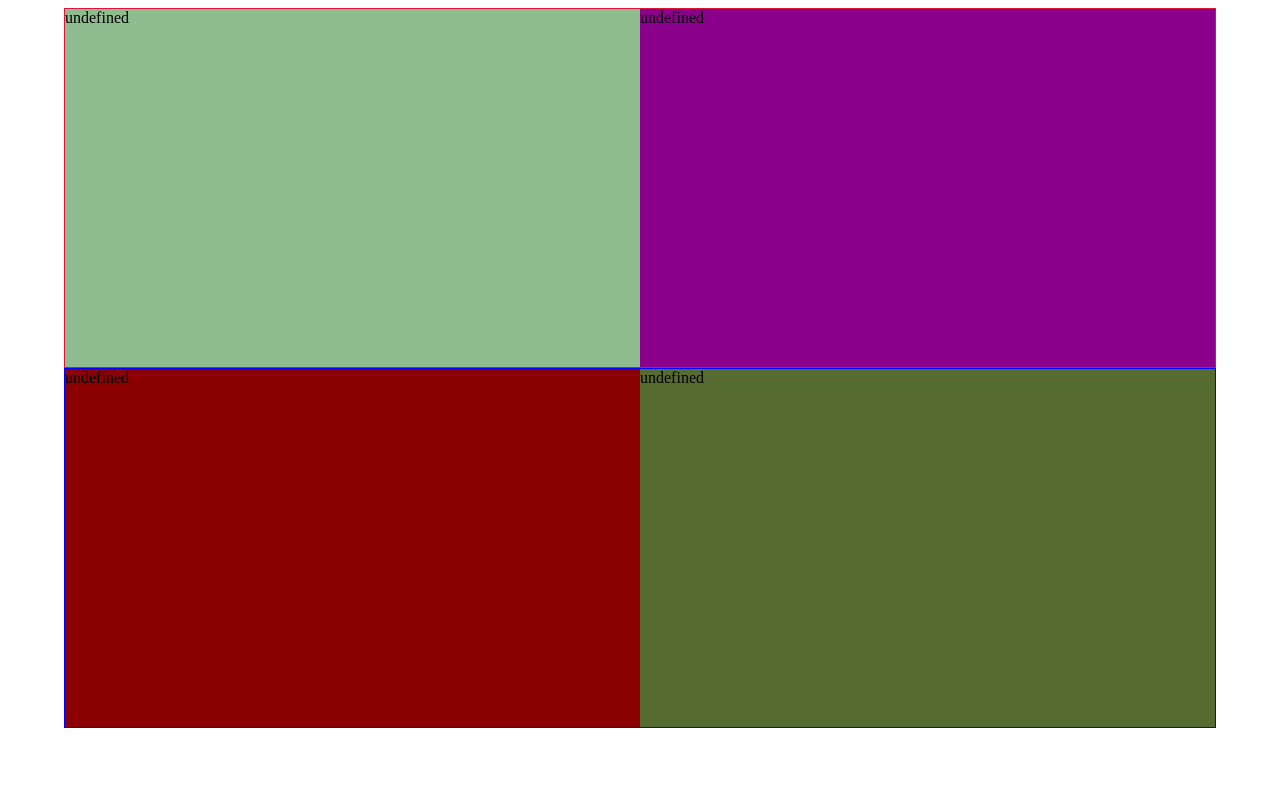
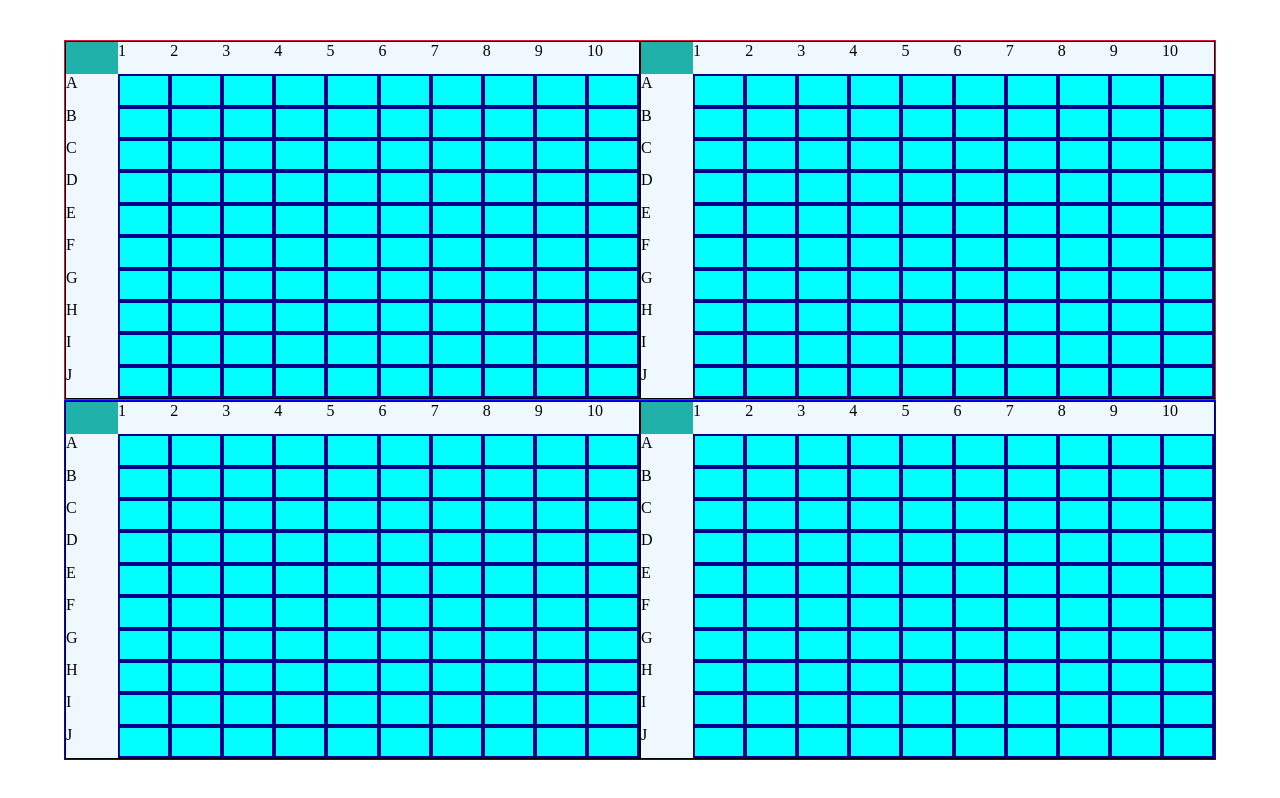
Before and after one commit to matthewnolancintron/battleship, a website with bundled scripts: page index.html in a window 1280 px wide. Built offline with nearby package versions, Linux system fonts and the light colour scheme.

Commit message:
grids are rendered and styled

```diff
--- a/domInteraction.js
+++ b/domInteraction.js
@@ -128,12 +128,88 @@ function domInteractions(human, AI) {
 
 function generateGridElement() {
   console.log("generate grid?");
-  //todo: create 10 x 10 grid
+  let gridContainer = document.createElement('div');
+  gridContainer.classList.add('gridContainer')
   /**
    * top row horizonatal is labeled a-j
    * vertical column off to the left is labeled 1-10
    */
-}
+  let gridColumnLabels = [];
+  let gridRowLabels = [];
+  let gridCoordiantes = [];
+  //letters are the columns
+  [
+    "A",
+    "B",
+    "C",
+    "D",
+    "E",
+    "F",
+    "G",
+    "H",
+    "I",
+    "J",
+  ].forEach(c=>{
+    let gridColumnLabel = document.createElement('p');
+    gridColumnLabel.textContent = c;
+    gridColumnLabel.setAttribute('data-column', c);
+
+    //todo add class
+    gridColumnLabel.classList.add('gridColumnLabel');
+
+    gridColumnLabel.style.gridArea = `${c}`;
+
+    gridColumnLabels.push(gridColumnLabel);
+
+    //generate cells
+    Array.from(Array(10).keys(),x=>x+1).forEach(r=>{
+      let gridCoordiante = document.createElement('div');
+
+      //todo add class
+      gridCoordiante.classList.add('gridCoordiante');
+
+      //
+      gridCoordiante.setAttribute('data-coordiante', `${c}${r}`);
+
+      gridCoordiante.style.gridArea = `${c}${r}`;
+
+      gridCoordiantes.push(gridCoordiante);
+    });
+  });
+
+  //numbers are the rows
+  Array.from(Array(10).keys(),x=>x+1).forEach((x,i)=>{
+    let gridRowLabel = document.createElement('p');
+    gridRowLabel.textContent = x;
+
+    //todo add class
+    gridRowLabel.classList.add('gridRowLabel');
+
+    gridRowLabel.setAttribute('data-row',x);
+
+    gridRowLabel.style.gridArea = `X${x}`;
+
+    gridRowLabels.push(gridRowLabel);
+  });
+
+  // console.log(gridColumnLabels);
+  // console.log(gridRowLabels);
+  // console.log(gridCoordiantes);
+
+  gridColumnLabels.forEach(c=>{
+    gridContainer.append(c);
+  });
+
+  gridRowLabels.forEach(r=>{
+    gridContainer.append(r);
+  });
+
+  gridCoordiantes.forEach(x => {
+    gridContainer.append(x);
+  });
+
+  return gridContainer;
+};
 
 function addShipPlacementOption(){
 
--- a/style.css
+++ b/style.css
@@ -1,35 +1,26 @@
-/* probably going to have a few nested grids maybe some flex container/items*/
 
-/*
-    layout:
-    ------
+*{
+    box-sizing: content-box;
+}
 
-    todo use asci like art to creat a basic
-    design for the layout
-    read more of the css guide too.
-
-    main grid:
-    ----------------------------
-    |        human's| grids    |
-    |     player    |   enemy  |
-    |     grid      |   grid   |
-    |               |          |
-    |               |          |
-    ----------------------------
-    A.I's grids: for development only
-    |               |          |
-    |     player    |   enemy  |
-    |     grid      |   grid   |
-    |               |          |
-    |               |          |
-    ----------------------------
- */
+body{
+    display:flex;
+    justify-content: center;
+    align-items: center;
+    height:100%;
+}
 
 #gameBoardContainer{
     /*
      center the container in the page
      with a blue background color
      */
+    position: absolute;
+    top:50%;
+    -ms-transform: translateY(-50%);
+    transform: translateY(-50%);
+
+
     background-color: aqua;
     width: 90vw;
     height: 90vh;
@@ -41,6 +32,8 @@
     /*define grid lines */
     grid-template-columns: repeat(2,1fr);
     grid-template-rows: repeat(2,1fr);
+    place-content: stretch;
+
 }
 
 #humansGameBoard{
@@ -56,16 +49,63 @@
     */
     display: grid;
     grid-template-columns: repeat(2,1fr);
+
 }
 
-#gridOfHumansShips{
-    background-color: darkseagreen;
-    /* style after render by add class method */
+#gridOfHumansShips,
+#gridOfHumansEnemysShips,
+#gridOfAIEnemysShips,#gridOfAIsShips
+{
+    background-color: lightseagreen;
+    display: grid;
+    justify-content: stretch;
+    align-items: stretch;
+}
+
+#gridOfHumansShips>h1,
+#gridOfHumansEnemysShips>h1,
+#gridOfAIsShips>h1,
+#gridOfAIEnemysShips>h1
+{
+    margin: 0;
+    text-align: center;
 }
 
 #gridOfHumansEnemysShips{
-    background-color: darkmagenta;
-    /* style after render by add class method */
+
+}
+
+.gridContainer{
+    display: grid;
+    grid-template-columns: repeat(11,1fr);
+    grid-template-rows: repeat(11,1fr);
+    grid-template-areas:
+    ". X1 X2 X3 X4 X5 X6 X7 X8 X9 X10"
+    "A A1 A2 A3 A4 A5 A6 A7 A8 A9 A10"
+    "B B1 B2 B3 B4 B5 B6 B7 B8 B9 B10"
+    "C C1 C2 C3 C4 C5 C6 C7 C8 C9 C10"
+    "D D1 D2 D3 D4 D5 D6 D7 D8 D9 D10"
+    "E E1 E2 E3 E4 E5 E6 E7 E8 E9 E10"
+    "F F1 F2 F3 F4 F5 F6 F7 F8 F9 F10"
+    "G G1 G2 G3 G4 G5 G6 G7 G8 G9 G10"
+    "H H1 H2 H3 H4 H5 H6 H7 H8 H9 H10"
+    "I I1 I2 I3 I4 I5 I6 I7 I8 I9 I10"
+    "J J1 J2 J3 J4 J5 J6 J7 J8 J9 J10";
+
+    border: solid black 1px;
+    padding-bottom: 0%;
+
+  }
+
+.gridColumnLabel, .gridRowLabel{
+    user-select: none;
+    margin: 0;
+    background-color: aliceblue;
+}
+
+.gridCoordiante{
+    border: solid darkblue 2px;
+    background-color: aqua;
 }
 
 #AIsGameBoard{
@@ -84,11 +124,9 @@
 }
 
 #gridOfAIsShips{
-    background: darkred;
-    /* style after render by add class method */
+
 }
 
 #gridOfAIEnemysShips{
-    background-color: darkolivegreen;
-    /* style after render by add class method */
+
 }
```
